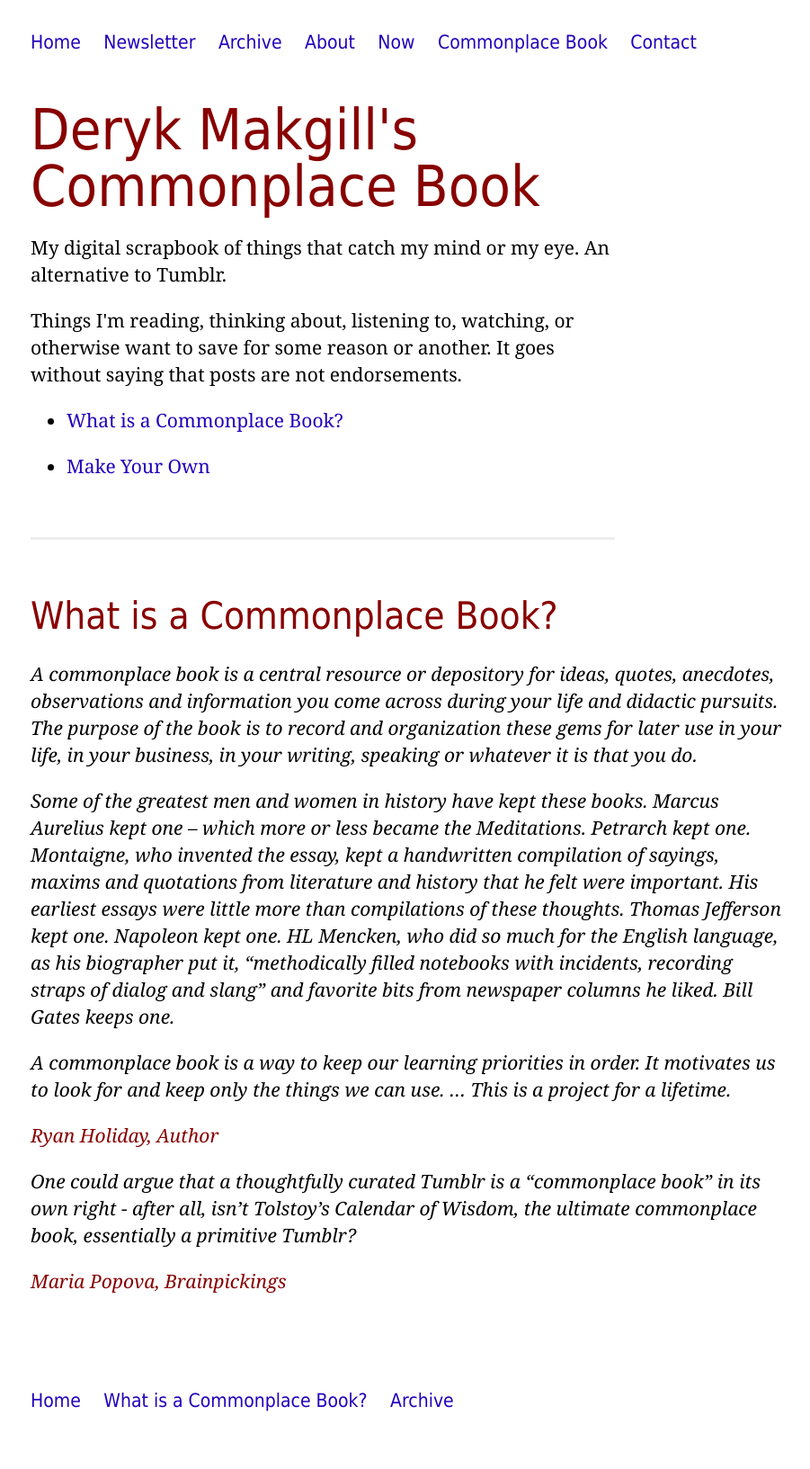
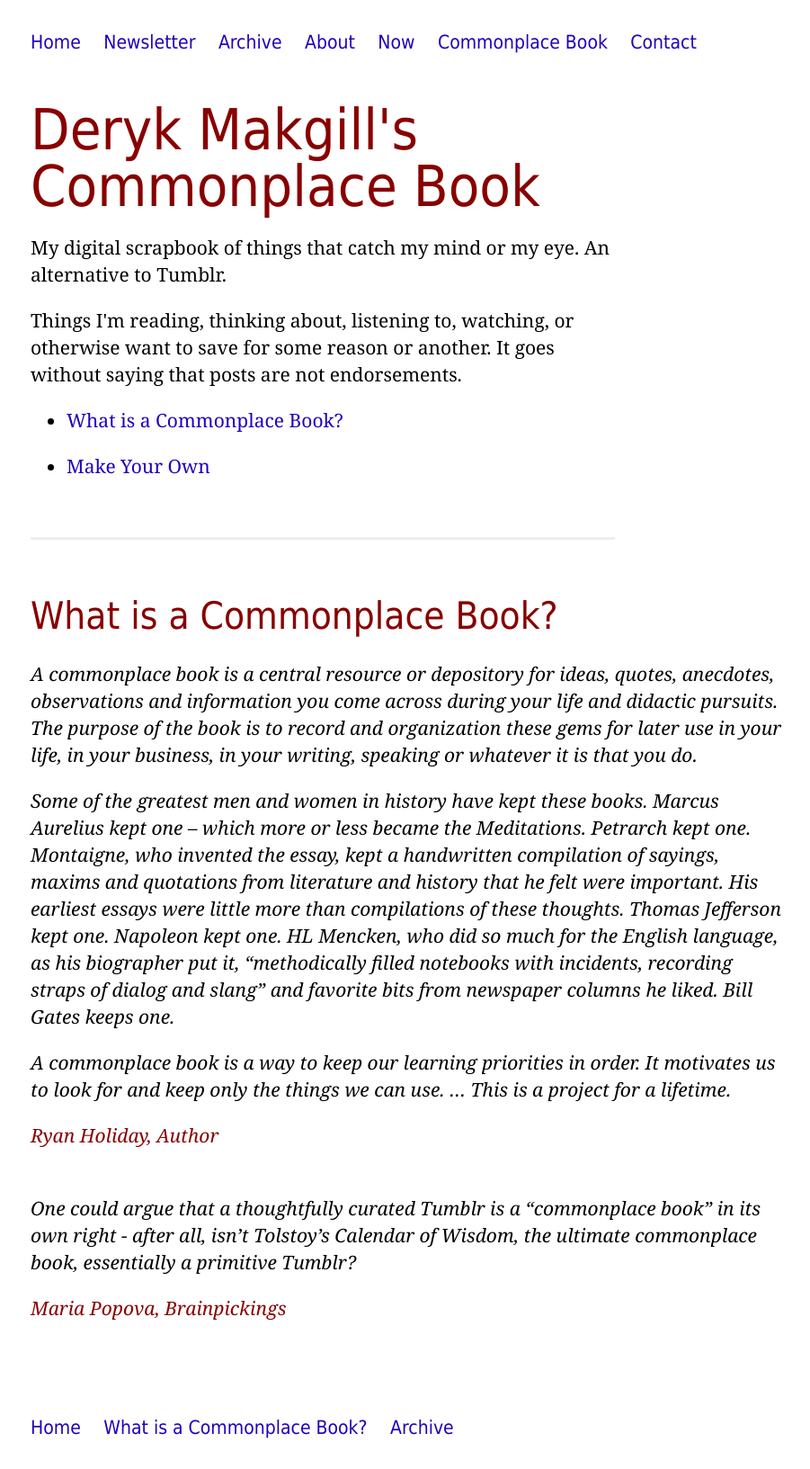
Before and after one commit to derykmakgill/commonplace, a Jekyll site: the page built from about.md, in a window 1280 px wide. Shown: the whole page at 90% size, without its empty margins (186-1087 px from the left). Built offline with Jekyll 4.4.1, drawn with Linux system fonts in a browser that asks for light colours; before the commit the page ends 1603 px from its top, so only the background shows below that.

```diff
--- a/about.md
+++ b/about.md
@@ -8,7 +8,7 @@ title: What is a Commonplace Book?
 
 <p>A commonplace book is a way to keep our learning priorities in order. It motivates us to look for and keep only the things we can use. … This is a project for a lifetime.</p></blockquote>
 
-<cite>Ryan Holiday, Author</cite>
+<cite>Ryan Holiday, Author</cite><br><br>
 
 >One could argue that a thoughtfully curated Tumblr is a “commonplace book” in its own right - after all, isn’t Tolstoy’s Calendar of Wisdom, the ultimate commonplace book, essentially a primitive Tumblr?
 
```
